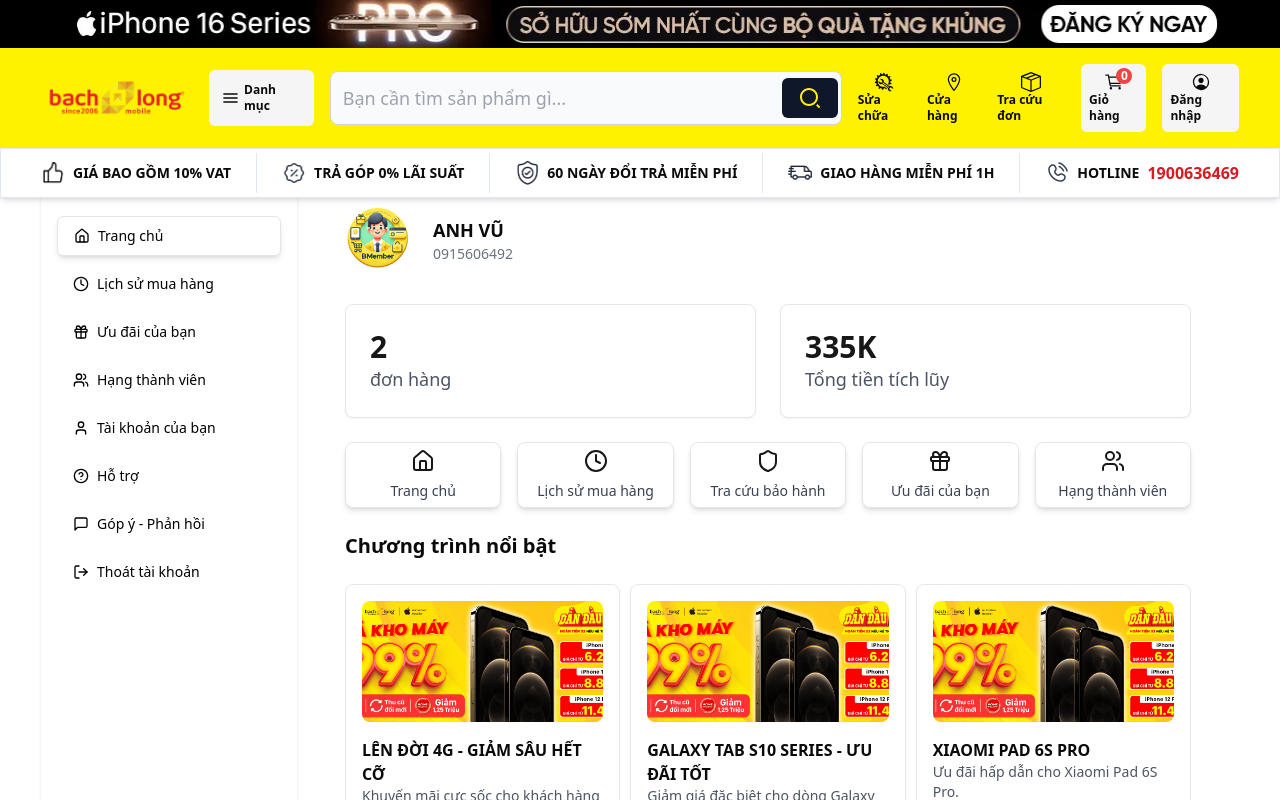
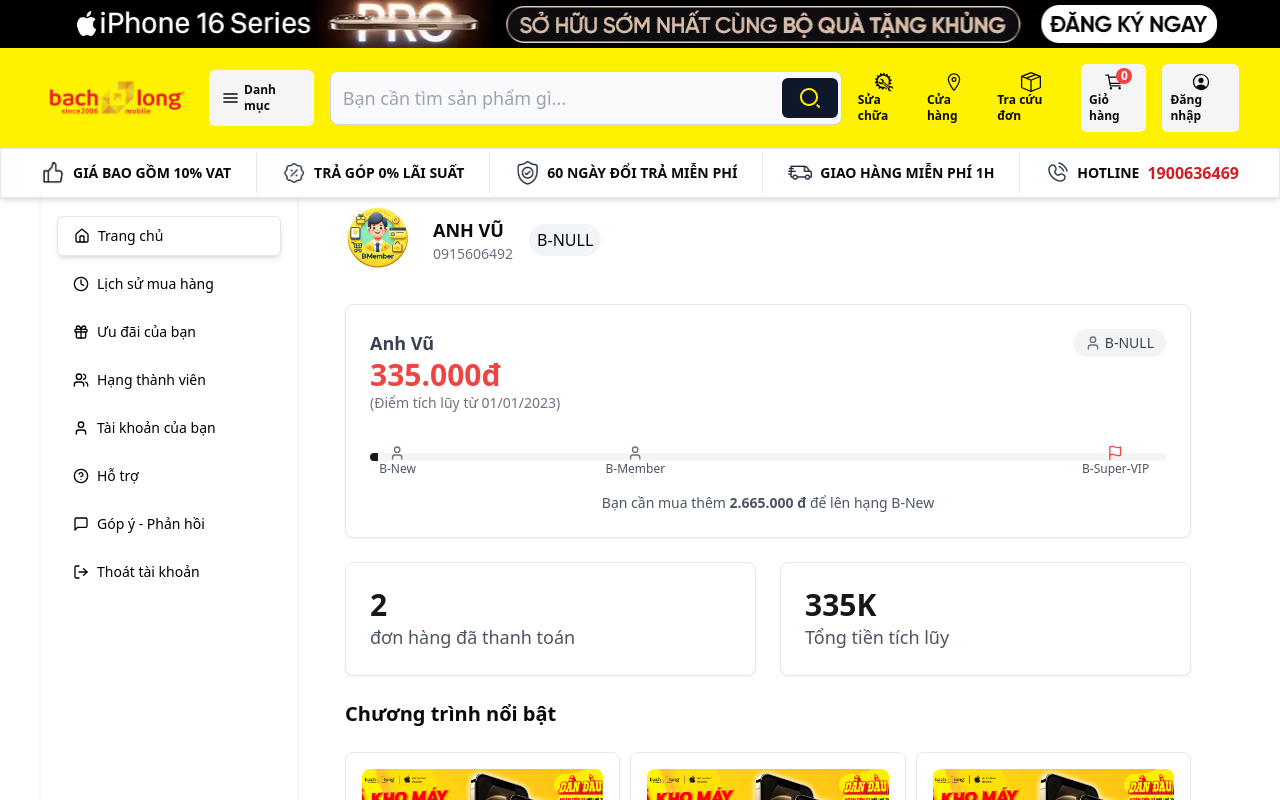
Before and after one commit to CarsonDev1/home-page-bachlong, a Next.js app: page /profile in a window 1280 px wide. Shown: the top 800 px of the page. Built offline with nearby package versions, Linux system fonts and the light colour scheme.

Commit message:
upload code

```diff
--- a/src/app/profile/layout.tsx
+++ b/src/app/profile/layout.tsx
@@ -86,6 +86,7 @@
 											<h2 className='text-lg font-bold'>ANH VŨ</h2>
 											<p className='text-sm text-gray-500'>0915606492</p>
 										</div>
+										<div className='rounded-full py-1 px-2 bg-slate-100'>B-NULL</div>
 									</div>
 								</div>
 							</div>
--- a/src/app/profile/membership/page.tsx
+++ b/src/app/profile/membership/page.tsx
@@ -18,9 +18,21 @@
 					</div>
 				</div>
 				<div className='relative mb-2'>
-					<Progress value={11} className='h-2' />
-					<User className='absolute left-0 bottom-full mb-1 w-4 h-4 text-gray-500' />
-					<Flag className='absolute right-0 bottom-full mb-1 w-4 h-4 text-red-500' />
+					<Progress value={1} className='h-2' />
+
+					{/* Milestone markers */}
+					<div className='absolute left-0 transform translate-x-1/4 -bottom-4 flex flex-col items-center'>
+						<User className='w-4 h-4 text-gray-500' />
+						<span className='text-xs text-gray-600'>B-New</span>
+					</div>
+					<div className='absolute left-1/3 transform -translate-x-1/2 -bottom-4 flex flex-col items-center'>
+						<User className='w-4 h-4 text-gray-500' />
+						<span className='text-xs text-gray-600'>B-Member</span>
+					</div>
+					<div className='absolute right-0 transform -translate-x-1/4 -bottom-4 flex flex-col items-center'>
+						<Flag className='w-4 h-4 text-red-500' />
+						<span className='text-xs text-gray-600'>B-Super-VIP</span>
+					</div>
 				</div>
 				<p className='text-sm text-center text-gray-600'>
 					Bạn cần mua thêm <span className='font-semibold'>2.665.000 đ</span> để lên hạng B-New
--- a/src/app/profile/page.tsx
+++ b/src/app/profile/page.tsx
@@ -1,22 +1,13 @@
 'use client';
 
 import HotSaleBanner from '@/app/pages/profile/hot-sale';
-import { Button } from '@/components/ui/button';
 import { Card, CardContent } from '@/components/ui/card';
-import { Home, Clock, Shield, Gift, Users } from 'lucide-react';
 import { Navigation } from 'swiper/modules';
 import 'swiper/css';
 import 'swiper/css/navigation';
 import { Swiper, SwiperSlide } from 'swiper/react';
 import Image from 'next/image';
-
-const menuItems = [
-	{ icon: <Home />, label: 'Trang chủ' },
-	{ icon: <Clock />, label: 'Lịch sử mua hàng' },
-	{ icon: <Shield />, label: 'Tra cứu bảo hành' },
-	{ icon: <Gift />, label: 'Ưu đãi của bạn' },
-	{ icon: <Users />, label: 'Hạng thành viên' },
-];
+import Membership from '@/app/profile/membership/page';
 
 const promotions = [
 	{
@@ -49,11 +40,12 @@
 export default function Profile() {
 	return (
 		<div className='p-0 md:p-4 lg:p-6 min-h-screen flex flex-col gap-6'>
-			<div className='grid grid-cols-1 sm:grid-cols-2 gap-6'>
+			<Membership />
+			<div className='grid grid-cols-1 sm:grid-cols-2 gap-6  '>
 				<Card className='border border-gray-200 shadow-sm'>
 					<CardContent className='p-6'>
 						<h3 className='text-3xl font-bold text-primary'>2</h3>
-						<p className='text-lg text-gray-600'>đơn hàng</p>
+						<p className='text-lg text-gray-600'>đơn hàng đã thanh toán</p>
 					</CardContent>
 				</Card>
 				<Card className='border border-gray-200 shadow-sm'>
@@ -62,19 +54,6 @@
 						<p className='text-lg text-gray-600'>Tổng tiền tích lũy</p>
 					</CardContent>
 				</Card>
-			</div>
-
-			<div className='grid grid-cols-2 sm:grid-cols-3 lg:grid-cols-5 gap-4'>
-				{menuItems.map((item, index) => (
-					<Button
-						key={index}
-						variant='outline'
-						className='flex flex-col items-center p-8 rounded-lg shadow-md hover:bg-gray-100 transition-all duration-300 ease-in-out'
-					>
-						<div className='flex items-center justify-center mb-2 size-6 text-primary'>{item.icon}</div>
-						<span className='text-sm font-medium text-center text-gray-700'>{item.label}</span>
-					</Button>
-				))}
 			</div>
 
 			<div>
```
